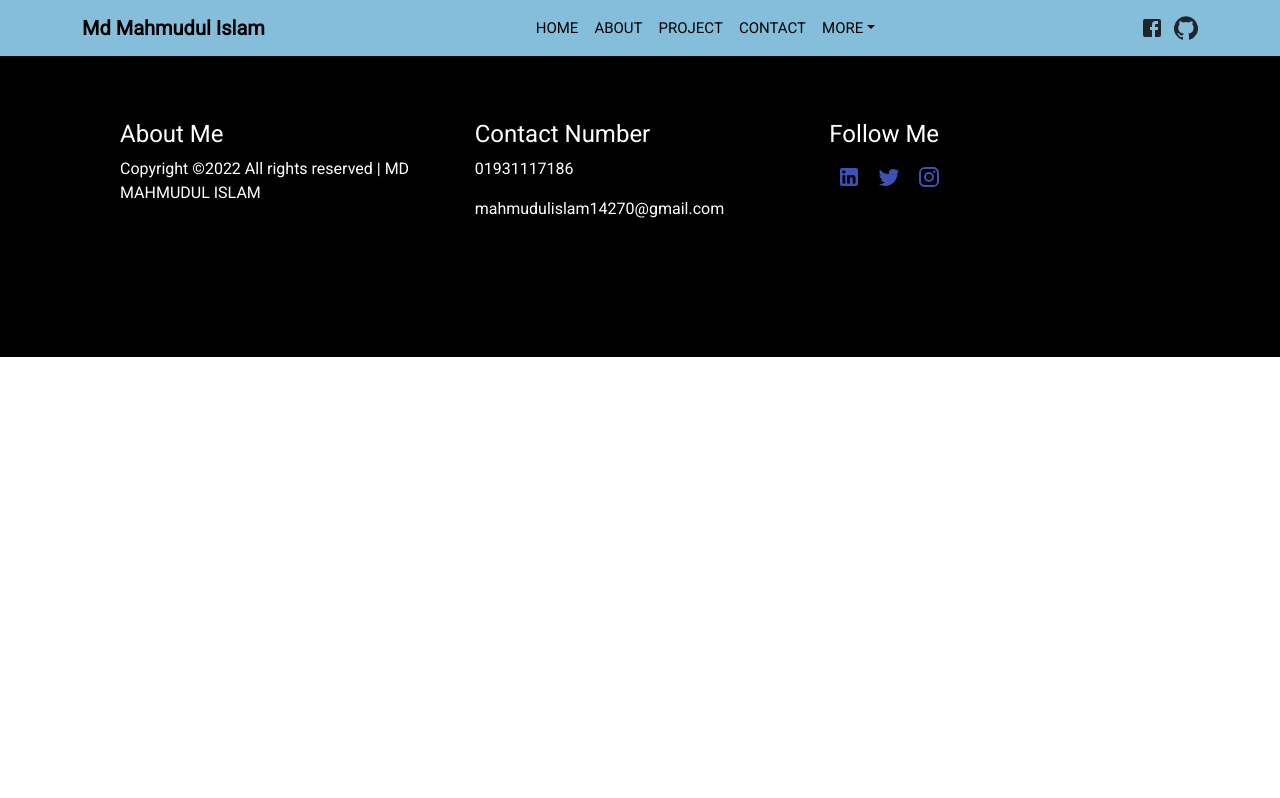
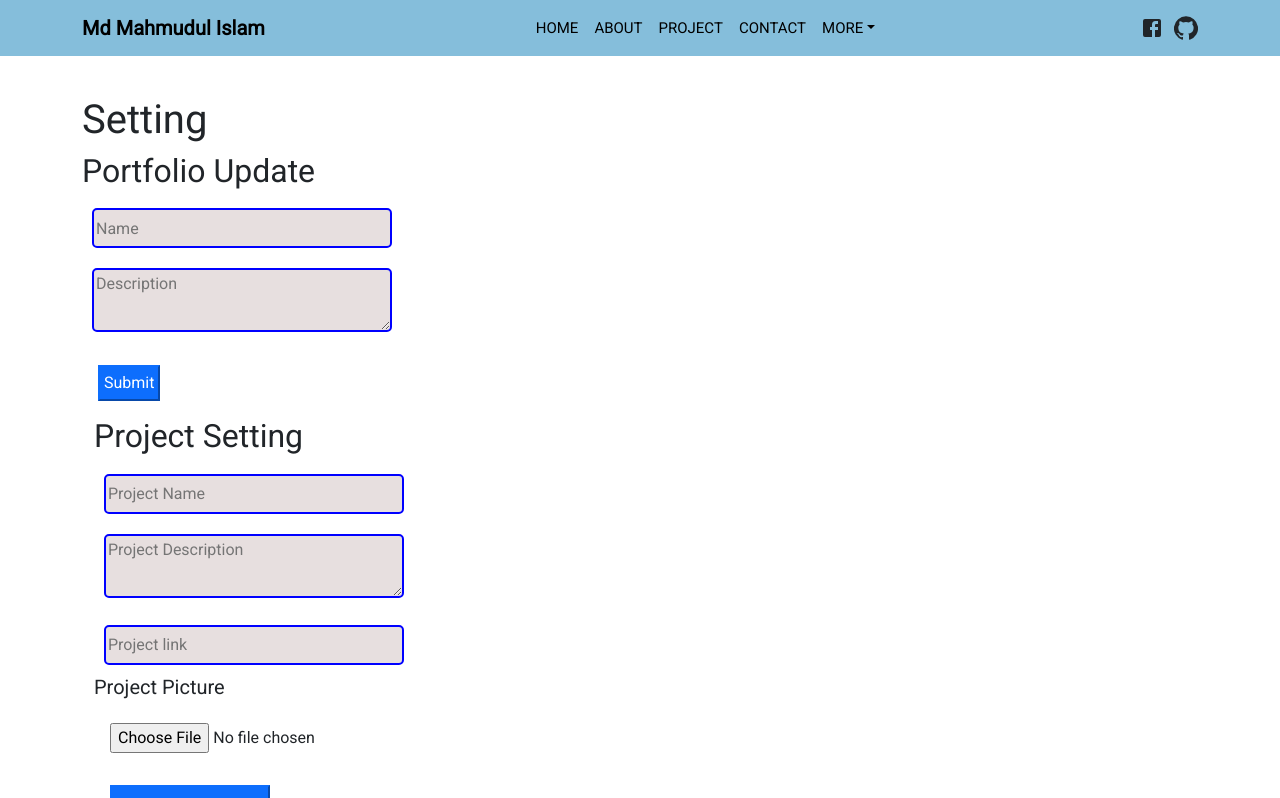
Before and after one commit to Mahmudul-Islam-Ovi/portfolio-client, a React (Create React App) app: page /Setting in a window 1280 px wide. Shown: the top 798 px of the page. Built offline with nearby package versions, Linux system fonts and the light colour scheme.

Commit message:
update project

```diff
--- a/package.json
+++ b/package.json
@@ -3,11 +3,14 @@
   "version": "0.1.0",
   "private": true,
   "dependencies": {
+    "@emotion/react": "^11.9.0",
+    "@emotion/styled": "^11.8.1",
     "@fortawesome/fontawesome-svg-core": "^6.1.1",
     "@fortawesome/free-solid-svg-icons": "^6.1.1",
     "@fortawesome/react-fontawesome": "^0.1.18",
     "@material-ui/core": "^4.12.4",
     "@material-ui/icons": "^4.11.3",
+    "@mui/material": "^5.7.0",
     "@testing-library/jest-dom": "^5.16.4",
     "@testing-library/react": "^13.2.0",
     "@testing-library/user-event": "^13.5.0",
--- a/src/App.css
+++ b/src/App.css
@@ -1,3 +1,8 @@
 *{
-  font-family: 'Roboto', sans-serif
+  font-family: 'Roboto', sans-serif;
+
 }
+
+body {
+  overflow-x: hidden;
+}
--- a/src/App.js
+++ b/src/App.js
@@ -7,6 +7,7 @@ import About from './Component/About/About';
 import Contact from './Component/Contact/Contact';
 import Bottom from './Component/Bottom/Bottom';
 import Experience from './Component/Experiance/Experience';
+import Settings from './Component/Setting/Settings';
 
 
 
@@ -30,6 +31,9 @@ function App() {
       <Routes>
         <Route path="/Experience" element={<Experience />} />
       </Routes>
+      <Routes>
+        <Route path="/Setting" element={<Settings />} />
+      </Routes>
       <Bottom></Bottom>
       </Router>
 
--- a/src/Component/Contact/Contact.js
+++ b/src/Component/Contact/Contact.js
@@ -16,7 +16,7 @@ const Contact = () => {
     const message = messageRef.current.value;
 
     const newMessage={name,email,message};
-    fetch('http://localhost:4000/users',{
+    fetch('http://localhost:4000/message',{
       method: 'POST',
       headers: {'Content-Type': 'application/json'},
       body: JSON.stringify(newMessage)
--- a/src/Component/Project/Project.css
+++ b/src/Component/Project/Project.css
@@ -20,5 +20,4 @@
 }
 .project:hover{
     transform: scale(1.10);
-
 }
--- a/src/Component/Project/Project.js
+++ b/src/Component/Project/Project.js
@@ -1,69 +1,33 @@
 
-import React from 'react';
-import { Card ,Button, Container, Row, Col } from 'react-bootstrap';
+import React, { useEffect, useState } from 'react';
 import './Project.css'
+import ProjectDetails from './ProjectDetails';
 
 const Project = () => {
+
+     const [projects,setProject]= useState([]);
+
+     useEffect(() => {
+         fetch('http://localhost:4000/project')
+         .then(res => res.json())
+         .then(data=> setProject(data))
+     },[])
+
+
     return (
         <div className="bg2">
         <div className='container  '>
             <h1 className="text-center mto project">Project</h1>
-            <Container  >
-                <Row className = 'mt-5 ' >
-                    <Col className='mt-2 p-3'>
-                    <Card style={{ width: '18rem'}} className='effect'>
-                    <Card.Img  src="https://wallpaperaccess.com/full/796847.jpg" />
-                 <Card.Body>
-                    <Card.Title>Project-1</Card.Title>
-                     <Card.Text>
-                     Some quick example text to build on the card title and make up the bulk of
-                     the card's content.
-                     </Card.Text>
-                    <Button variant="primary">Show Project</Button>
-                    </Card.Body>
-                    </Card>
-                    </Col>
-                    <Col className='mt-2 p-3 '>
-                    <Card style={{ width: '18rem'}}  className='effect'>
-                    <Card.Img variant="top" src="https://wallpaperaccess.com/full/796847.jpg" />
-                 <Card.Body>
-                    <Card.Title>Project-2</Card.Title>
-                     <Card.Text>
-                     Some quick example text to build on the card title and make up the bulk of
-                     the card's content.
-                     </Card.Text>
-                    <Button variant="primary">Show Project</Button>
-                    </Card.Body>
-                    </Card>
-                    </Col>
-                    <Col className='mt-2 p-3'>
-                    <Card  style={{ width: '18rem'}} className='effect'>
-                    <Card.Img variant="top" src="https://wallpaperaccess.com/full/796847.jpg" />
-                 <Card.Body>
-                    <Card.Title>Project-3</Card.Title>
-                     <Card.Text>
-                     Some quick example text to build on the card title and make up the bulk of
-                     the card's content.
-                     </Card.Text>
-                    <Button variant="primary">Show Project</Button>
-                    </Card.Body>
-                    </Card>
-                    </Col>
-                    <Col className='mt-2 p-3'>
-                    <Card style={{ width: '18rem'}} className='effect'>
-                    <Card.Img variant="top" src="https://wallpaperaccess.com/full/796847.jpg" />
-                 <Card.Body>
-                    <Card.Title>Project-1</Card.Title>
-                     <Card.Text>
-                     Some quick example text to build on the card title and make up the bulk of
-                     the card's content.
-                     </Card.Text>
-                    <Button variant="primary">Show Project</Button>
-                    </Card.Body>
-                    </Card>
-                    </Col>
-                </Row>
-            </Container>
+
+            {
+                projects.map(projectdetails=><ProjectDetails
+
+                    key={projectdetails._id}
+                    projectdetails={projectdetails}
+
+                ></ProjectDetails>)
+            }
+
             </div>
 
         </div>
--- /dev/null
+++ b/src/Component/Setting/ProjectSetting.js
@@ -0,0 +1,79 @@
+import React, { useState } from 'react';
+import { Toast } from 'react-bootstrap';
+
+const ProjectSetting = () => {
+    const [projectName ,setProjectName] = useState('');
+    const [projectDescription ,setProjectDescription] = useState('');
+    const [projectLink ,setProjectLink] = useState('');
+    const [image,setImage] = useState(null);
+    const [success,setSuccess] = useState(false);
+
+    const handleSubmit = e => {
+        e.preventDefault();
+
+        if(!image) {
+            return;
+        }
+
+        const formData = new FormData();
+        formData.append('projectName',projectName);
+        formData.append('projectDescription',projectDescription);
+        formData.append('projectLink',projectLink);
+        formData.append('image',image);
+
+        fetch('http://localhost:4000/project', {
+            method: 'POST',
+            body: formData
+          })
+          .then(res => res.json())
+          .then(data => {
+            if(data.insertedId){
+                setSuccess('Project Add successfully');
+
+            }
+          })
+          .catch(error => {
+            console.error('Error:', error);
+          });
+
+
+    }
+
+
+
+    return (
+        <div className="container">
+        <h2>Project Setting</h2>
+    <form onSubmit={handleSubmit}>
+      <input
+      onChange={e => setProjectName(e.target.value)}
+      required type="text"
+      className="user"
+       placeholder="Project Name"/>
+      <br />
+      <textarea
+      onChange={e => setProjectDescription(e.target.value)}
+      required className="user" placeholder="Project Description"/>
+      <br />
+      <input
+      onChange={e => setProjectLink(e.target.value)}
+      required type="text"
+      className="user"
+       placeholder="Project link"/>
+       <h5>Project Picture</h5>
+      <input accept='image/*'
+       type="file"
+       onChange={e => setImage(e.target.files[0])}
+        className="p-3"></input><br />
+      <input type="submit" value="Upload New Project" className="btn-primary m-3 p-2"/>
+    </form>
+    {
+        success && <Toast>
+        <Toast.Body>{success}</Toast.Body>
+      </Toast>
+    }
+    </div>
+    );
+};
+
+export default ProjectSetting;
--- /dev/null
+++ b/src/Component/Setting/Setting.css
@@ -0,0 +1,8 @@
+.user{
+   margin: 10px;
+   border-radius: 5px;
+   width: 300px;
+   height: 40px;
+   background-color:rgb(231, 223, 223);
+   border: 2px solid blue;
+}
--- /dev/null
+++ b/src/Component/Setting/Settings.js
@@ -0,0 +1,22 @@
+import React from 'react';
+import ProjectSetting from './ProjectSetting';
+import './Setting.css';
+
+const Settings = () => {
+    return (
+        <div className="container">
+            <h1 className='mt-5 pt-5'>Setting</h1>
+            <h2>Portfolio Update</h2>
+        <form onSubmit={''}>
+          <input type="text"name="user_name" className="user"  placeholder="Name"/>
+          <br />
+          <textarea name="message"  className="user" placeholder="Description"/>
+          <br />
+          <input type="submit" value="Submit" className="btn-primary m-3 p-1"/>
+        </form>
+        <ProjectSetting></ProjectSetting>
+        </div>
+    );
+};
+
+export default Settings;
```
Also changed, not shown: src/Component/Project/ProjectDetails.js (added, +43 -0 lines), 1 other file (tests, documents, lock files or other folders).
